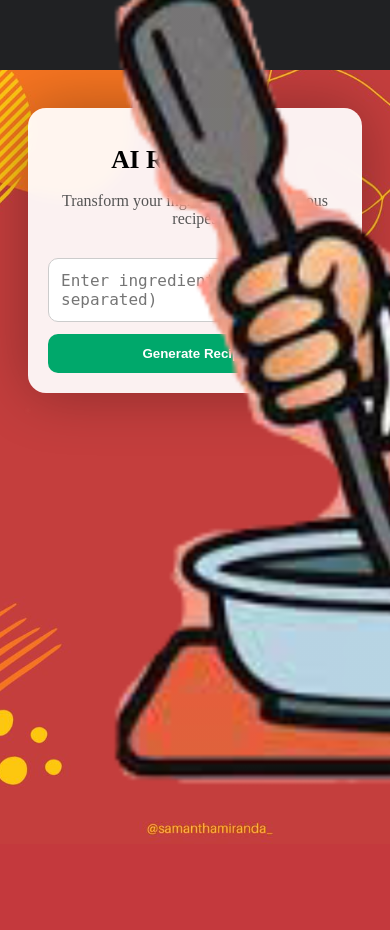
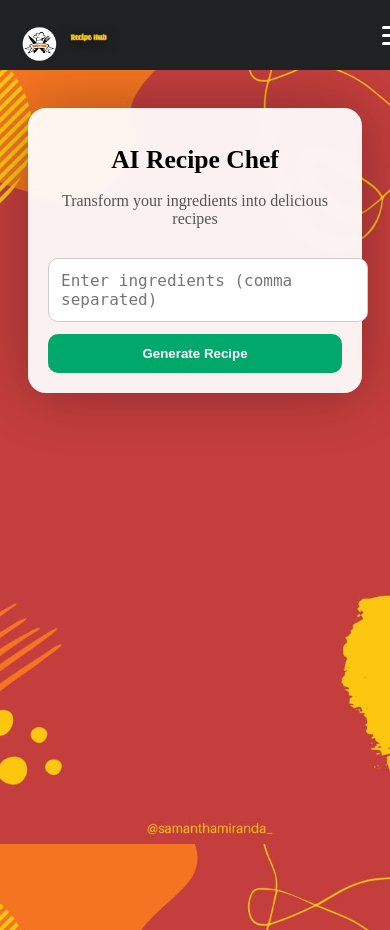
Before and after one commit to vruthvik-chinthoju/recipe-hub, a Django app: page /ai-recipe/ in a window 390 px wide. Before the commit the page ends 844 px from the top, so only its background shows below. Run offline with Django 5.2, Linux system fonts and the light colour scheme.

Commit message:
Responsiveness

```diff
--- a/recipe/static/css/view.css
+++ b/recipe/static/css/view.css
@@ -284,7 +284,6 @@
         display: grid;
         grid-template-columns: 1fr;
         overflow: visible;
-        padding: 100px 12px 20px 12px;
         background-image: url("../images/wallpaper4.jpeg");
     }
 
--- a/recipe/templates/base.html
+++ b/recipe/templates/base.html
@@ -17,8 +17,8 @@
     <nav class="navbar">
         <div class="nav-left">
             {% load static %}
-            <img src="{% static 'images/logo.png' %}" alt="Logo">
-            <img src="{% static 'images/title.png' %}" alt="Title">
+            <img src="{% static 'images/cooklogo.png' %}" alt="Logo" class="logo">
+            <img src="{% static 'images/title.png' %}" alt="Title" class="title-img">
         </div>
         <div class="burger" onclick="toggleMenu()">
             <span></span>
```
